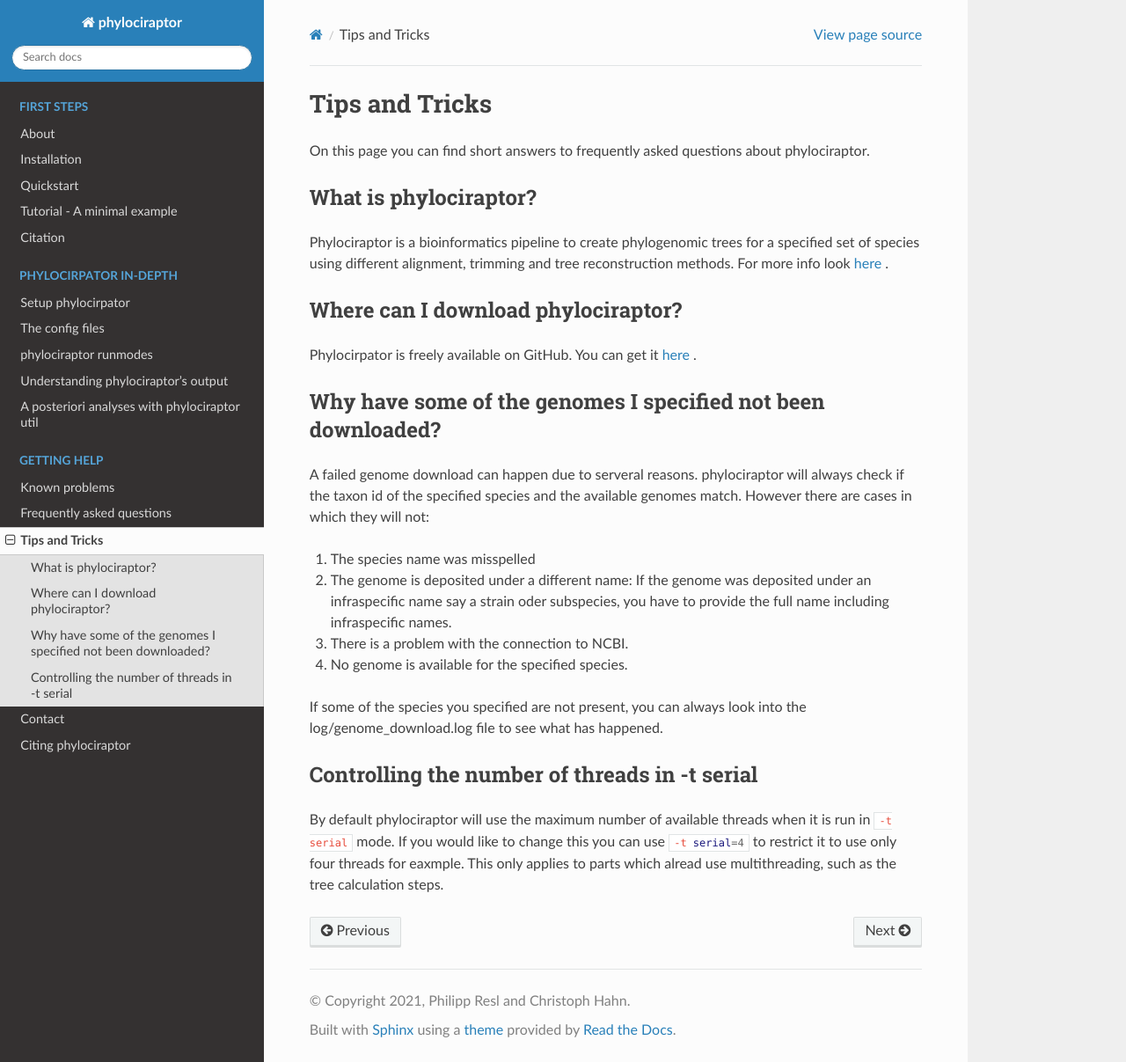
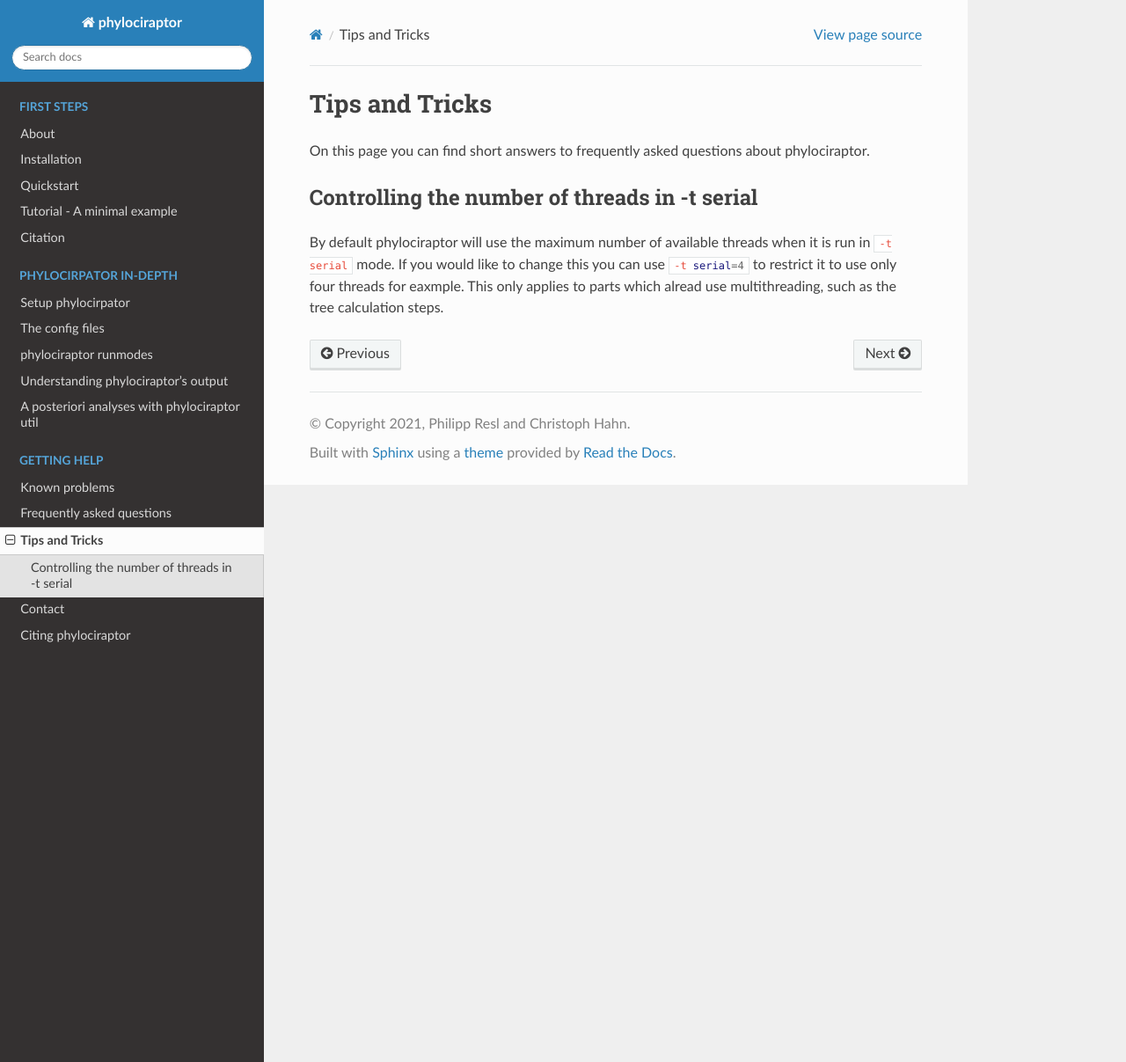
Before and after one commit to reslp/phylociraptor, a Sphinx documentation site: the page built from docs/getting-help/tips.rst, in a window 1280 px wide and 1207 px high. Shown: the whole window at 88% size. Built offline with Sphinx 7.4.7 and the Read the Docs theme 2.0.0, drawn with Linux system fonts in a browser that asks for light colours.

Commit message:
Fix some broken links in documentation and update some info

```diff
--- a/docs/getting-help/tips.rst
+++ b/docs/getting-help/tips.rst
@@ -6,31 +6,6 @@ Tips and Tricks
 
 On this page you can find short answers to frequently asked questions about phylociraptor.
 
---------------------------
-What is phylociraptor?
---------------------------
-
-Phylociraptor is a bioinformatics pipeline to create phylogenomic trees for a specified set of species using different alignment, trimming and tree reconstruction methods. For more info look `here <../introduction/about.html>`_ .
-
------------------------------------
-Where can I download phylociraptor?
------------------------------------
-
-Phylocirpator is freely available on GitHub. You can get it `here <https://github.com/reslp/phylociraptor>`_ .
-
--------------------------------------------------------------
-Why have some of the genomes I specified not been downloaded?
--------------------------------------------------------------
-
-A failed genome download can happen due to serveral reasons. phylociraptor will always check if the taxon id of the specified species and the available genomes match. However there are cases in which they will not:
-
-1. The species name was misspelled
-2. The genome is deposited under a different name: If the genome was deposited under an infraspecific name say a strain oder subspecies, you have to provide the full name including infraspecific names.
-3. There is a problem with the connection to NCBI.
-4. No genome is available for the specified species.
-
-If some of the species you specified are not present, you can always look into the log/genome_download.log file to see what has happened.
-
 ----------------------------------------------
 Controlling the number of threads in -t serial
 ----------------------------------------------
--- a/docs/indepth/setup.rst
+++ b/docs/indepth/setup.rst
@@ -28,7 +28,7 @@ Phylocirpator only has two requirements:
 
 * `snakemake`_ 6.0.2
 
-* `singularity`_ 3.4.1+ or `docker`_
+* `singularity <https://sylabs.io/>`_ 3.4.1+ or `docker`_
 
 All other software used is prepackaged in containers and no installation is needed.
 
--- a/docs/introduction/about.rst
+++ b/docs/introduction/about.rst
@@ -44,15 +44,17 @@ dependencies:
 
 * mafft 7.464 - `https://mafft.cbrc.jp/alignment/software/ <https://mafft.cbrc.jp/alignment/software/>`_
 * clustalo 1.2.4 - `http://www.clustal.org/omega/ <http://www.clustal.org/omega/>`_
+* muscle 5.1 - `https://drive5.com/muscle5/ <https://drive5.com/muscle5/>`_
 
 **Trimming:**
 
 * trimal 1.4.1 - `http://trimal.cgenomics.org/ <http://trimal.cgenomics.org/>`_
 * Aliscore/Alicut 2.31 - `https://www.zfmk.de/en/research/research-centres-and-groups/aliscore <https://www.zfmk.de/en/research/research-centres-and-groups/aliscore>`_ - `https://github.com/PatrickKueck/AliCUT <https://github.com/PatrickKueck/AliCUT>`_
+* bmge 1.12 - `https://bioweb.pasteur.fr/packages/pack@BMGE@1.12/ <https://bioweb.pasteur.fr/packages/pack@BMGE@1.12/>`_
 
 **Tree inference:**
 
 * iqtree 2.0.7 - `http://www.iqtree.org/ <http://www.iqtree.org/>`_
-* raxml-ng 1.0 - `https://github.com/amkozlov/raxml-ng <https://github.com/amkozlov/raxml-ng>`_
+* raxml-ng 1.1 - `https://github.com/amkozlov/raxml-ng <https://github.com/amkozlov/raxml-ng>`_
 * astral 5.7.1 - `https://github.com/smirarab/ASTRAL <https://github.com/smirarab/ASTRAL>`_
 * quicktree 2.5 - `https://github.com/khowe/quicktree <https://github.com/khowe/quicktree>`_
```
